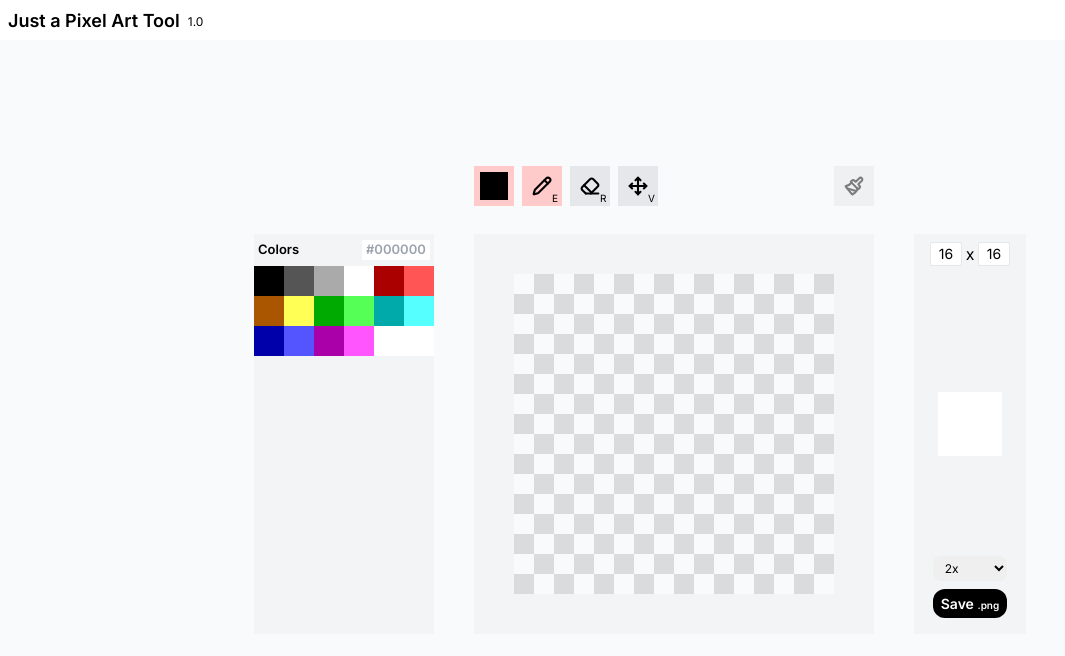
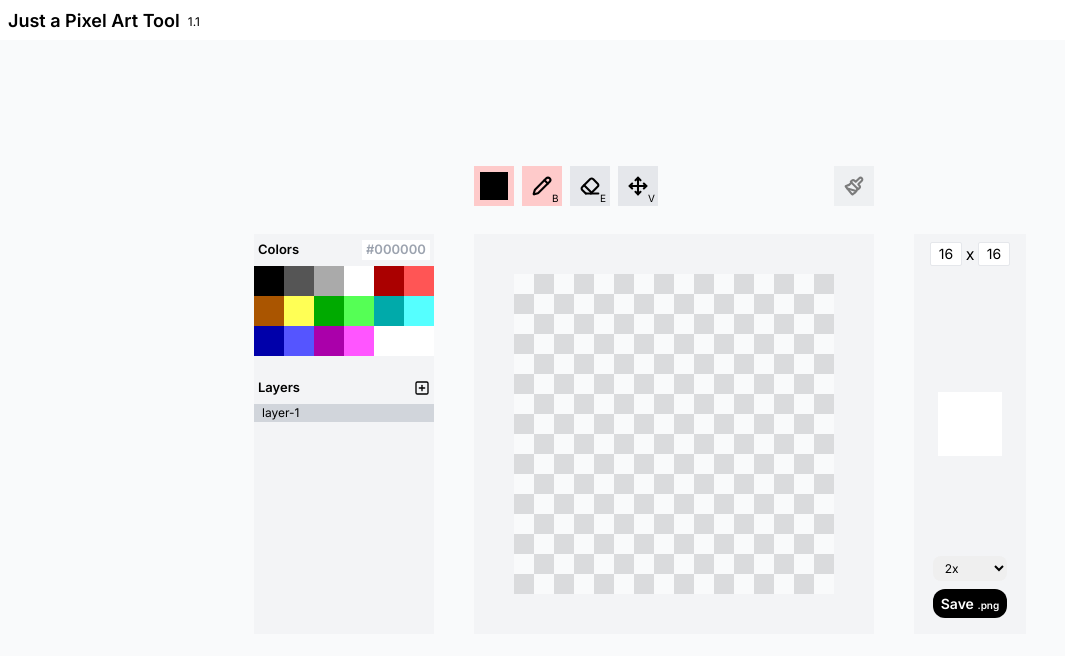
Before and after one commit to qilei0529/pixel-maker, a Next.js app: page / in a window 1280 px wide. Shown: the top 656 px of the page, without its empty margins (0-1065 px from the left). Built offline with nearby package versions, Linux system fonts and the light colour scheme.

Commit message:
feat:  add layer control

```diff
--- a/app/page.tsx
+++ b/app/page.tsx
@@ -1,3 +1,4 @@
+import { version } from "@/lib/utils"
 import MainView from "./views/main"
 
 export default function Home() {
@@ -5,7 +6,7 @@ export default function Home() {
     <main>
       <div className="absolute top-0 w-screen left-0 z-10 h-[40px] flex items-center p-2 space-x-2 bg-white">
         <span className="text-[18px] font-semibold">Just a Pixel Art Tool</span>
-        <span className="text-[12px] mt-1">1.0</span>
+        <span className="text-[12px] mt-1">{version}</span>
       </div>
       <MainView />
     </main>
--- a/client/stores/config.ts
+++ b/client/stores/config.ts
@@ -1,3 +1,4 @@
+import { version } from "@/lib/utils"
 import { create } from "zustand"
 import { persist } from "zustand/middleware"
 
@@ -68,7 +69,7 @@ export const useConfigStore = create<IConfigState & IConfigAction>()(
       }
     },
     {
-      version: 1.1,
+      version: version,
       name: "__DB__CONFIG_DATA",
     }
   )
--- a/client/stores/data.ts
+++ b/client/stores/data.ts
@@ -1,14 +1,20 @@
+import { version } from "@/lib/utils"
 import { create } from "zustand"
 import { persist } from "zustand/middleware"
 
 type IDataState = {
   pixels: IPixelData[]
   pixelMap: { [key: string]: IPixelData }
+  layers: ILayerData[]
   pixelSize: number
   size: { width: number; height: number }
 }
 
-type IPixelData = {
+export type ILayerData = {
+  name: string
+  value: number
+}
+export type IPixelData = {
   color: string
   x: number
   y: number
@@ -25,13 +31,12 @@ type IDataAction = {
     layer?: number
   ) => IPixelData[]
   movePixels: (by: { x: number; y: number }, layer?: number) => IPixelData[]
-
   clearData: (layer?: number) => IPixelData[]
-
   saveData: (data: { [key: string]: IPixelData }) => void
-
   setSize: (size: { width: number; height: number }) => void
   setPixelSize: (size: number) => void
+
+  addLayer: () => void
 }
 
 export const useDataStore = create<IDataState & IDataAction>()(
@@ -39,6 +44,12 @@ export const useDataStore = create<IDataState & IDataAction>()(
     (set, get) => {
       return {
         pixels: [],
+        layers: [
+          {
+            name: "layer-1",
+            value: 1,
+          },
+        ],
         pixelMap: {},
         pixelSize: 20,
         size: { width: 0, height: 0 },
@@ -90,6 +101,15 @@ export const useDataStore = create<IDataState & IDataAction>()(
         clearData() {
           const { pixels, saveData, getData, pixelMap } = get()
           saveData({})
+          // reset layer
+          set({
+            layers: [
+              {
+                name: "layer-1",
+                value: 1,
+              },
+            ],
+          })
           return []
         },
 
@@ -129,10 +149,24 @@ export const useDataStore = create<IDataState & IDataAction>()(
           saveData(newMap)
           return Object.keys(newMap).map((key) => newMap[key])
         },
+
+        addLayer() {
+          const { layers } = get()
+          let length = layers.length
+          let first = layers[0]
+          let value = first.value + 1
+          let layer = {
+            name: `layer-${value}`,
+            value: value,
+          }
+          set({
+            layers: [layer, ...layers],
+          })
+        },
       }
     },
     {
-      version: 1.1,
+      version: version,
       name: "__DB__PIXEL_DATA",
     }
   )
--- a/components/canvas/board_canvas.tsx
+++ b/components/canvas/board_canvas.tsx
@@ -5,6 +5,8 @@ export default function BoardCanvas({
   size,
   pixels,
   pixelSize,
+
+  layer,
 
   offset,
   onDraw,
@@ -14,6 +16,7 @@ export default function BoardCanvas({
   size: { width: number; height: number }
   offset: { x: number; y: number }
   pixels: any[]
+  layer: number
   pixelSize: number
   onDraw?: (pos: { x: number; y: number }, index: number) => void
   onMove?: (size: { width: number; height: number }) => void
@@ -74,8 +77,8 @@ export default function BoardCanvas({
       </Layer>
       <Layer>
         {pixels.map((pixel, index) => {
-          let x = (pixel.x + offset.x) * pixelSize
-          let y = (pixel.y + offset.y) * pixelSize
+          let x = (pixel.x + (layer === pixel.layer ? offset.x : 0)) * pixelSize
+          let y = (pixel.y + (layer === pixel.layer ? offset.y : 0)) * pixelSize
           return (
             <Rect
               key={index}
--- a/components/canvas/head_tool.tsx
+++ b/components/canvas/head_tool.tsx
@@ -40,7 +40,7 @@ export default function HeadTool({
       >
         <Icons.pencel strokeWidth={2.5} className="relative w-5 h-5" />
         <span className="absolute bottom-0 right-0 text-[10px] w-[10px]">
-          E
+          B
         </span>
       </div>
       <div
@@ -52,7 +52,7 @@ export default function HeadTool({
       >
         <Icons.eraser strokeWidth={2.5} className="relative w-5 h-5" />
         <span className="absolute bottom-0 right-0 text-[10px] w-[10px]">
-          R
+          E
         </span>
       </div>
       <div
@@ -88,9 +88,9 @@ export default function HeadTool({
         onEvent={(type) => {
           // key
           if (type === "e") {
+            onToolChange("Eraser")
+          } else if (type === "b") {
             onToolChange("Pen")
-          } else if (type === "r") {
-            onToolChange("Eraser")
           } else if (type === "v") {
             onToolChange("Move")
           }
@@ -107,7 +107,7 @@ const KeyBindBox = ({ onEvent }: { onEvent: (key: string) => void }) => {
       let key = event.key.toLowerCase()
       if (key === "e") {
         onEvent(key)
-      } else if (key === "r") {
+      } else if (key === "b") {
         onEvent(key)
       } else if (key === "v") {
         onEvent(key)
--- /dev/null
+++ b/components/canvas/layer_panel.tsx
@@ -0,0 +1,52 @@
+"use client"
+
+import { Icons } from "@/shared/icons"
+import { ILayerData } from "@/client/stores/data"
+import { cn } from "@/lib/utils"
+
+export default function LayerPanel({
+  layer,
+  layers,
+  onCreateLayer,
+  onSelectLayer,
+}: {
+  layers: ILayerData[]
+  layer: number
+  onCreateLayer: () => void
+  onSelectLayer: (layer: number) => void
+}) {
+  return (
+    <>
+      <div className="flex flex-row h-[32px] items-center text-[13px] font-semibold px-1">
+        <span>Layers</span>
+        <div className="flex-1"></div>
+        <div
+          className="flex flex-row items-center justify-center cursor-pointer"
+          onClick={() => onCreateLayer()}
+        >
+          <Icons.create className="w-4 h-4" />
+        </div>
+      </div>
+
+      <div>
+        {layers.map((item) => {
+          const isSelected = layer === item.value
+          return (
+            <div
+              key={item.value}
+              className={cn(
+                "px-2 text-[12px] cursor-pointer",
+                isSelected ? "bg-gray-300" : ""
+              )}
+              onClick={() => {
+                onSelectLayer(item.value)
+              }}
+            >
+              {item.name}
+            </div>
+          )
+        })}
+      </div>
+    </>
+  )
+}
--- a/components/canvas/the_canvas.tsx
+++ b/components/canvas/the_canvas.tsx
@@ -3,13 +3,14 @@
 import { useEffect, useRef, useState } from "react"
 import { useDataStore } from "@/client/stores/data"
 
-import ColorPicker from "./color_panel"
+import ColorPanel from "./color_panel"
 import MiniMapPanel from "./mini_map_panel"
 import SavePanel from "./save_button"
 import BoardCanvas from "./board_canvas"
 import HeadTool from "./head_tool"
 import Layout from "./layout"
 import { MiniInput } from "./mini_input"
+import LayerPanel from "./layer_panel"
 
 export const PixelCanvas = () => {
   const size = useDataStore((state) => state.size)
@@ -23,6 +24,11 @@ export const PixelCanvas = () => {
   const movePixels = useDataStore((state) => state.movePixels)
 
   const [pixels, setPixels] = useState<any[]>([])
+
+  const layers = useDataStore((state) => state.layers)
+
+  const [layer, setLayer] = useState<number>(1)
+  const addLayer = useDataStore((state) => state.addLayer)
 
   useEffect(() => {
     console.log("init Data")
@@ -40,7 +46,7 @@ export const PixelCanvas = () => {
   const handleDraw = (pos: { x: number; y: number }, index: number) => {
     if (tool === "Pen" || tool == "Eraser") {
       let color = tool == "Pen" ? curColor : "clear"
-      setPixels(updatePixelAt(pos, color))
+      setPixels(updatePixelAt(pos, color, layer))
     }
   }
 
@@ -57,7 +63,7 @@ export const PixelCanvas = () => {
     if (tool !== "Move") {
       return
     }
-    setPixels(movePixels({ x: offset.x, y: offset.y }))
+    setPixels(movePixels({ x: offset.x, y: offset.y }, layer))
     setOffset({ x: 0, y: 0 })
   }
 
@@ -111,6 +117,7 @@ export const PixelCanvas = () => {
       size={size}
       offset={offset}
       pixels={pixels}
+      layer={layer}
       pixelSize={pixelSize}
       onDraw={handleDraw}
       onMove={handleMove}
@@ -119,7 +126,18 @@ export const PixelCanvas = () => {
   )
   let sider = (
     <>
-      <ColorPicker color={curColor} onColorChange={setColor} />
+      <ColorPanel color={curColor} onColorChange={setColor} />
+      <div className="h-4"></div>
+      <LayerPanel
+        layer={layer}
+        layers={layers}
+        onCreateLayer={() => {
+          addLayer()
+        }}
+        onSelectLayer={(layer) => {
+          setLayer(layer)
+        }}
+      />
     </>
   )
   let rightPanel = (
--- a/lib/utils.ts
+++ b/lib/utils.ts
@@ -1,5 +1,8 @@
 import { type ClassValue, clsx } from "clsx"
 import { twMerge } from "tailwind-merge"
+
+export const version = 1.1
+
 export function cn(...inputs: ClassValue[]) {
   return twMerge(clsx(inputs))
 }
--- a/shared/icons.tsx
+++ b/shared/icons.tsx
@@ -5,6 +5,7 @@ import {
   Paintbrush,
   Trash2,
   Move,
+  SquarePlus,
 } from "lucide-react"
 
 export const Icons = {
@@ -14,4 +15,6 @@ export const Icons = {
   brush: Paintbrush,
   trash: Trash2,
   move: Move,
+
+  create: SquarePlus,
 }
```
